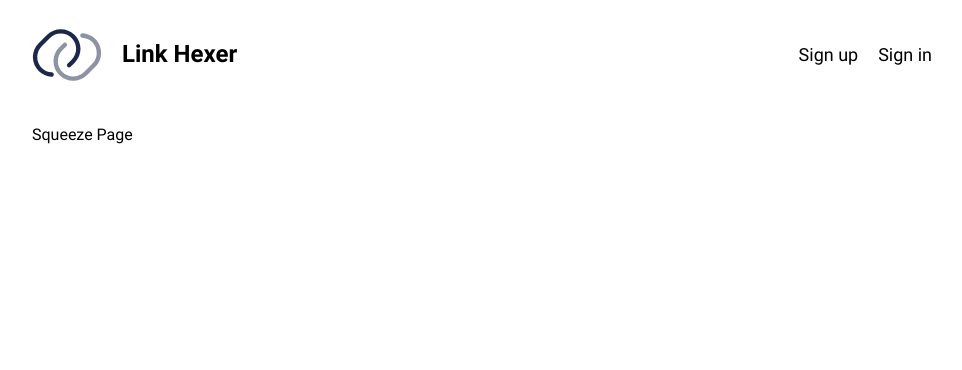
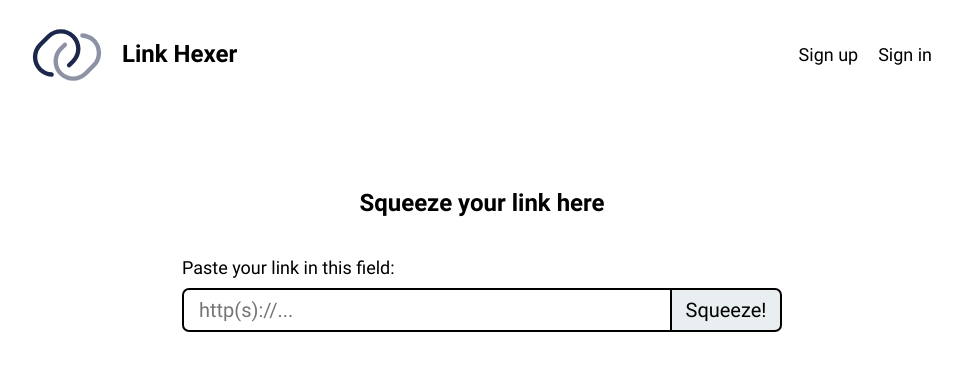
Before and after one commit to vlad-lis/link-to-hex, a React (Create React App) app: page / in a window 1280 px wide. Shown: the top 370 px of the page, without its empty margins (158-1120 px from the left). Built offline with nearby package versions, Linux system fonts and the light colour scheme; the HTML template or start-up script is replaced by a standard one.

Commit message:
feat: squeezer form and page

```diff
--- a/src/App.tsx
+++ b/src/App.tsx
@@ -5,6 +5,7 @@ import SqueezePage from './pages/SqueezePage/SqueezePage';
 import store from './store/store';
 
 function App() {
+  // TODO: Protected routes
   return (
     <BrowserRouter>
       <Provider store={store}>
--- a/src/components/AuthForm/AuthForm.module.scss
+++ b/src/components/AuthForm/AuthForm.module.scss
@@ -59,8 +59,7 @@
   }
 
   &__error {
-    margin: 0;
-    margin-top: 15px;
+    margin: 15px 0 0 0;
     min-height: 20px;
     color: #bc2c2c;
   }
--- a/src/components/AuthForm/AuthForm.tsx
+++ b/src/components/AuthForm/AuthForm.tsx
@@ -62,8 +62,8 @@ const AuthForm = ({ isSignUpPage }: TAuthFormProps): ReactElement => {
   ): Promise<void> => {
     e.preventDefault();
     setIsSubmitDisabled(true);
+
     const { username, password } = formData;
-
     const result = await action(username, password);
 
     if (result.success) {
--- a/src/components/HeaderNav/HeaderNav.module.scss
+++ b/src/components/HeaderNav/HeaderNav.module.scss
@@ -18,7 +18,7 @@
   }
 
   &__logout {
-    width: 70px;
+    width: 90px;
     padding: 0;
     border: none;
     background-color: #e8e5e5;
--- a/src/components/HeaderNav/HeaderNav.tsx
+++ b/src/components/HeaderNav/HeaderNav.tsx
@@ -25,7 +25,7 @@ const HeaderNav = (): ReactElement => {
     return (
       <nav className={styles.nav}>
         <NavLink className={linkClass} to='/squeeze'>
-          Squeeze
+          Squeeze Link
         </NavLink>
         <NavLink className={linkClass} to='/'>
           Statistics
@@ -35,7 +35,7 @@ const HeaderNav = (): ReactElement => {
           type='button'
           onClick={handleLogout}
         >
-          Logout
+          Log out
         </button>
       </nav>
     );
--- /dev/null
+++ b/src/components/Squeezer/Squeezer.module.scss
@@ -0,0 +1,80 @@
+.squeezer {
+  margin-top: 40px;
+  width: 100%;
+  max-width: 600px;
+
+  &__fieldset {
+    border: none;
+    margin: 0;
+    padding: 0;
+  }
+
+  &__prompt {
+    font-size: 18px;
+  }
+
+  &__input-wrapper {
+    display: flex;
+    margin-top: 10px;
+  }
+
+  &__input {
+    flex: 1;
+    height: 40px;
+    font-size: 20px;
+    padding: 0;
+    border: 2px solid #000;
+    outline: none;
+    text-indent: 15px;
+    border-radius: 7px 0 0 7px;
+  }
+
+  &__btn {
+    width: 110px;
+    font-size: 20px;
+    padding: 0;
+    border-radius: 0 7px 7px 0;
+    border: 2px solid #000;
+    border-left: none;
+    background-color: #e9eef1;
+    transition: all 0.2s ease;
+
+    &_disabled {
+      background-color: #e8e5e5;
+      border-color: #a2a2a2;
+    }
+
+    &:hover {
+      cursor: pointer;
+      opacity: 0.7;
+    }
+  }
+
+  &__result {
+    margin: 20px 0 0 0;
+    min-height: 55px;
+    text-align: center;
+  }
+
+  &__error {
+    margin: 0;
+    font-size: 18px;
+    color: #bc2c2c;
+  }
+
+  &__link {
+    margin: 0 0 7px 0;
+    font-size: 20px;
+
+    &_redirect {
+      color: #374882;
+      text-decoration: none;
+
+      &:hover {
+        cursor: pointer;
+        text-decoration: underline;
+        text-underline-offset: 5px;
+      }
+    }
+  }
+}
--- /dev/null
+++ b/src/components/Squeezer/Squeezer.tsx
@@ -0,0 +1,102 @@
+import { ReactElement, useState, ChangeEvent, FormEvent } from 'react';
+import styles from './Squeezer.module.scss';
+import { squeezeLink } from '../../utils/mainApi';
+
+type TFormData = {
+  link: string;
+};
+
+const Squeezer = (): ReactElement => {
+  const linkRegex: RegExp = /^(https?:\/\/)/;
+  const [isSubmitDisabled, setIsSubmitDisabled] = useState<boolean>(false);
+  const [errorMessage, setErrorMessage] = useState<string>('');
+  const [formData, setFormData] = useState<TFormData>({
+    link: '',
+  });
+  const submitBtnClass = `${styles.squeezer__btn}
+    ${isSubmitDisabled ? styles.squeezer__btn_disabled : ''}`;
+  // const resultClass = `${styles.squeezer__result} ${errorMessage ? styles.squeezer__result_error : ''}`;
+  const [squeezedLink, setSqueezedLink] = useState<string>('');
+
+  // save input
+  const handleChange = (e: ChangeEvent<HTMLInputElement>): void => {
+    const { name, value } = e.target;
+    setFormData({ ...formData, [name]: value });
+    setErrorMessage('');
+    setSqueezedLink('');
+    setIsSubmitDisabled(false);
+  };
+
+  // submit form
+  const handleSubmit = async (e: FormEvent<HTMLFormElement>): Promise<void> => {
+    e.preventDefault();
+    setIsSubmitDisabled(true);
+
+    const { link } = formData;
+
+    if (!linkRegex.test(link)) {
+      setErrorMessage('Please input a valid link');
+      return;
+    }
+
+    const result = await squeezeLink(link);
+
+    if (result.success && result.short) {
+      setSqueezedLink(result.short);
+    } else if (result.statusCode === 400 || result.statusCode === 422) {
+      setErrorMessage('Please input a valid link');
+    } else if (result.statusCode) {
+      setErrorMessage(`Error ${result.statusCode}`);
+    } else {
+      setErrorMessage('Unknown error');
+    }
+  };
+
+  return (
+    <form className={styles.squeezer} onSubmit={handleSubmit}>
+      <fieldset className={styles.squeezer__fieldset}>
+        <label className={styles.squeezer__prompt} htmlFor='link'>
+          Paste your link in this field:
+        </label>
+        <div className={styles['squeezer__input-wrapper']}>
+          <input
+            className={styles.squeezer__input}
+            name='link'
+            id='link'
+            value={formData.link || ''}
+            placeholder='http(s)://...'
+            required
+            onChange={handleChange}
+          />
+          <button
+            className={submitBtnClass}
+            type='submit'
+            disabled={isSubmitDisabled}
+          >
+            Squeeze!
+          </button>
+        </div>
+      </fieldset>
+      <div className={styles.squeezer__result}>
+        {errorMessage && (
+          <p className={styles.squeezer__error}>{errorMessage}</p>
+        )}
+        {squeezedLink && (
+          <>
+            <p className={styles.squeezer__link}>Your squeezed link is: </p>
+            <a
+              className={`${styles.squeezer__link} ${styles.squeezer__link_redirect}`}
+              href={`https://front-test.hex.team/s/${squeezedLink}`}
+              target='_blank'
+              rel='noreferrer'
+            >
+              https://front-test.hex.team/s/{squeezedLink}
+            </a>
+          </>
+        )}
+      </div>
+    </form>
+  );
+};
+
+export default Squeezer;
--- /dev/null
+++ b/src/pages/SqueezePage/SqueezePage.module.scss
@@ -0,0 +1,12 @@
+.squeeze {
+  margin-top: 80px;
+  display: flex;
+  flex-direction: column;
+  align-items: center;
+
+  &__greeting {
+    margin: 0;
+    font-size: 24px;
+    text-align: center;
+  }
+}
--- a/src/pages/SqueezePage/SqueezePage.tsx
+++ b/src/pages/SqueezePage/SqueezePage.tsx
@@ -1,12 +1,15 @@
 import { ReactElement } from 'react';
 import Header from '../../components/Header/Header';
+import styles from './SqueezePage.module.scss';
+import Squeezer from '../../components/Squeezer/Squeezer';
 
 const SqueezePage = (): ReactElement => {
   return (
     <>
       <Header />
-      <main>
-        <p>Squeeze Page</p>
+      <main className={styles.squeeze}>
+        <h1 className={styles.squeeze__greeting}>Squeeze your link here</h1>
+        <Squeezer />
       </main>
     </>
   );
--- /dev/null
+++ b/src/utils/mainApi.ts
@@ -0,0 +1,34 @@
+import axios, { AxiosError } from 'axios';
+import { BASE_URL } from './constants';
+
+type TSqueezeResult = {
+  success: boolean;
+  short?: string;
+  statusCode?: number;
+};
+
+// squeeze link
+export const squeezeLink = async (link: string): Promise<TSqueezeResult> => {
+  try {
+    const token = sessionStorage.getItem('token');
+    const response = await axios.post(`${BASE_URL}/squeeze`, null, {
+      headers: {
+        Authorization: `Bearer ${token}`,
+      },
+      params: {
+        link,
+      },
+    });
+
+    return { success: true, short: response.data.short };
+  } catch (err: unknown) {
+    if (err instanceof AxiosError) {
+      return { success: false, statusCode: err.response?.status };
+    }
+
+    console.error('An unknown error occurred: ', err);
+    return { success: false, statusCode: undefined };
+  }
+};
+
+export const getStats = 'placeholder';
```
